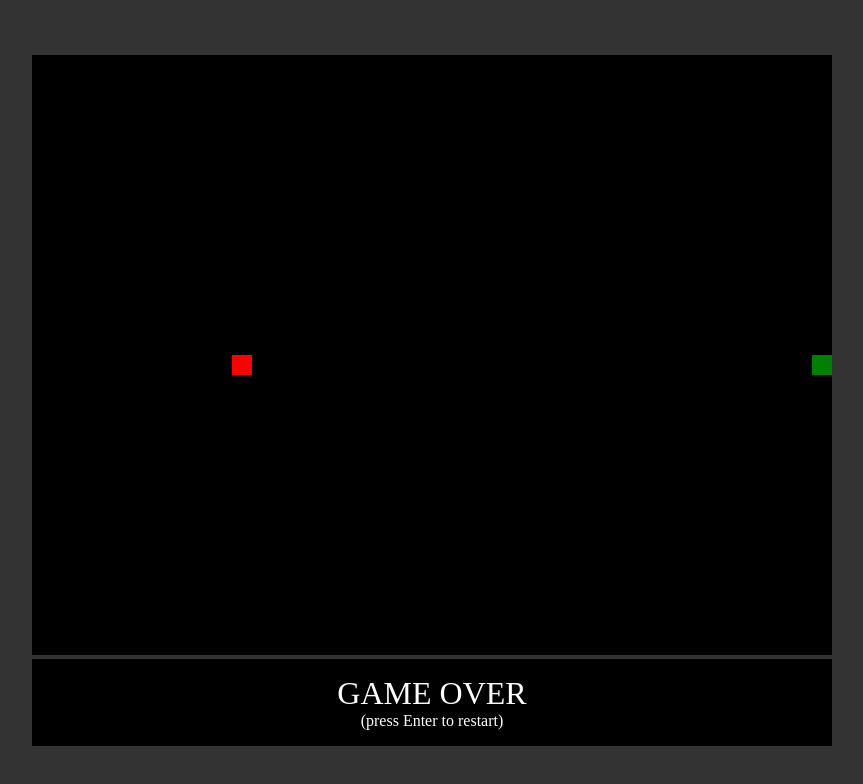
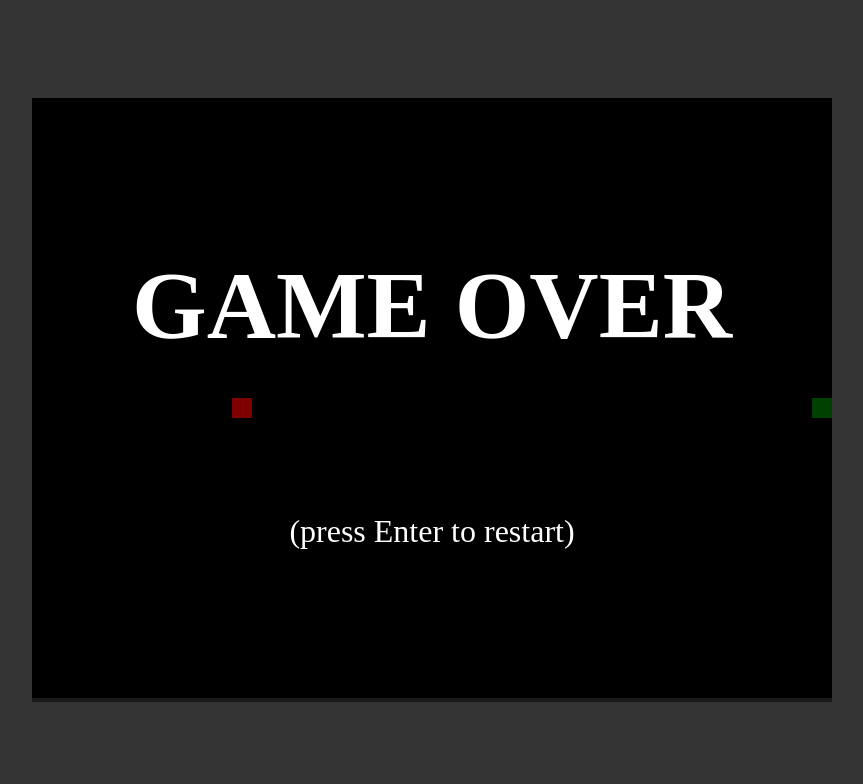
Before and after one commit to lukaszrozej/snake, a website: page index.html in a window 1280 px wide. Shown: the whole page, without its empty margins (208-1071 px from the left). Drawn offline with Linux system fonts and the light colour scheme.

Commit message:
Restyle message

```diff
--- a/index.html
+++ b/index.html
@@ -11,8 +11,8 @@
   <main>
     <canvas></canvas>
     <div class="message hidden">
-      <p class="main">GAME OVER</p>
-      <p class="additional">(press space to restart)</p>
+      <h1>GAME OVER</h1>
+      <p>(press space to restart)</p>
     </div>
   </main>
   <script src="game-logic.js"></script>
--- a/index.js
+++ b/index.js
@@ -14,15 +14,15 @@ $canvas.height = height
 const ctx = $canvas.getContext('2d')
 
 const $message = document.querySelector('.message')
-const $main = document.querySelector('.main')
-const $additional = document.querySelector('.additional')
+const $h = document.querySelector('h1')
+const $p = document.querySelector('p')
 
 let previousHead = {}
 
 const showMessage = (main, additional) => {
   $message.classList.remove('hidden')
-  $main.textContent = main
-  $additional.textContent = additional
+  $h.textContent = main
+  $p.textContent = additional
 }
 
 const hideMessage = () => {
--- a/style.css
+++ b/style.css
@@ -13,14 +13,32 @@ body {
   align-items: center;
 }
 
+main {
+  position: relative;
+}
+
 .message {
-  background: black;
-  padding: 1em;
+  position: absolute;
+  top: 0;
+  left: 0;
+  height: 100%;
+  width: 100%;
+
+  display: flex;
+  flex-direction: column;
+  justify-content: space-evenly;
+  align-items: center;
+
+  background: rgba(0, 0, 0, 0.5);
   color: white;
   text-align: center;
 }
 
-.main {
+h1 {
+  font-size: 6em;
+}
+
+p {
   font-size: 2em;
 }
 
```
